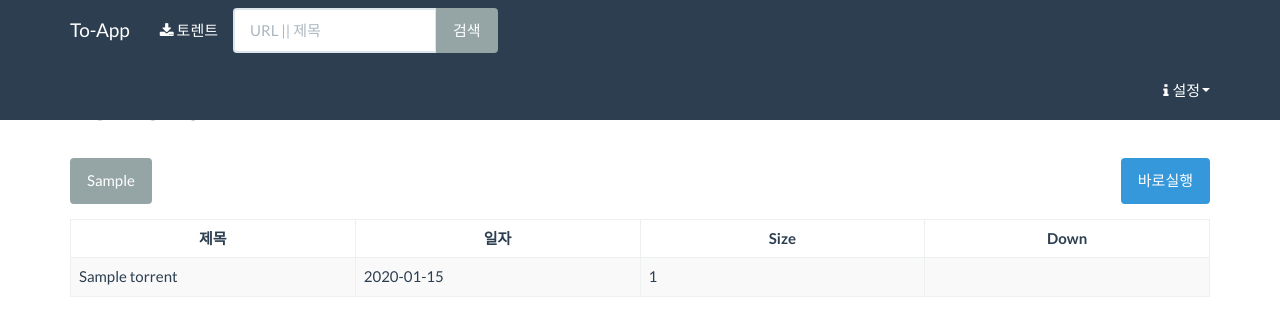
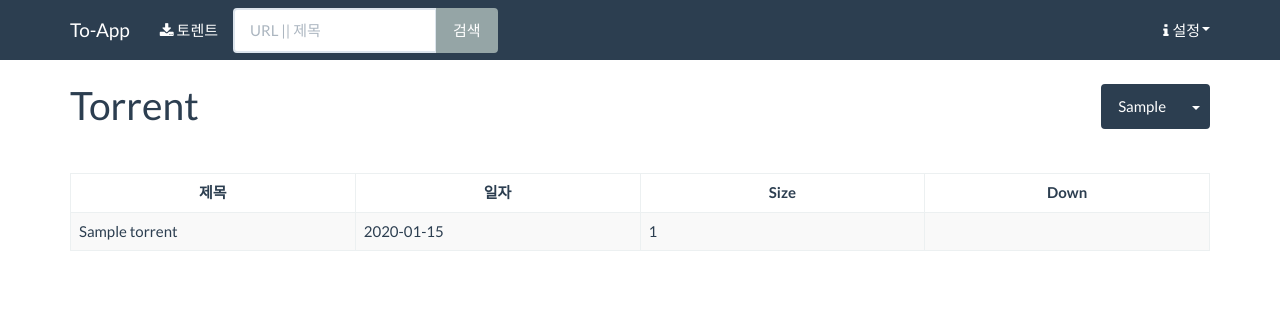
Before and after one commit to star16m/toapp, a Spring app: page /torrent in a window 1280 px wide. Shown: the top 336 px of the page. Run offline with Thymeleaf, Linux system fonts and the light colour scheme; the template is opened without the code that fills it: most values are stand-ins (such as "Sample title", 1, 10 or a date in 2020); data that the repository does not hold is empty.

Commit message:
recovered torrent.html

```diff
--- a/src/main/java/star16m/utils/toapp/torrent/TorrentController.java
+++ b/src/main/java/star16m/utils/toapp/torrent/TorrentController.java
@@ -37,7 +37,7 @@ public class TorrentController {
 		List<Torrent> torrentList = null;
 		if (lastDays != null && lastDays > 0) {
 			List<String> lastDaysList = TorrentCollector.getTargetLastDays(lastDays);
-			torrentList = torrentRepository.findTorrentByDateStringIn(lastDaysList);
+			torrentList = torrentRepository.findTorrentByDateStringInOrderByDateStringDescUrlDesc(lastDaysList);
 		} else {
 			torrentList = torrentRepository.findAllTorrentByOrderByDateStringDescUrlDesc();
 		}
--- a/src/main/java/star16m/utils/toapp/torrent/TorrentRepository.java
+++ b/src/main/java/star16m/utils/toapp/torrent/TorrentRepository.java
@@ -16,7 +16,7 @@ public interface TorrentRepository extends JpaRepository<Torrent, String>{
 	@Transactional
 	public boolean existsByUrl(String detailUrl);
 	public List<Torrent> findTorrentByDownload(boolean download);
-	public List<Torrent> findTorrentByDateStringIn(List<String> targetDateStringList);
+	public List<Torrent> findTorrentByDateStringInOrderByDateStringDescUrlDesc(List<String> targetDateStringList);
 	@Transactional
 	public void deleteByDateStringNotIn(List<String> targetDateStringList);
 
--- a/src/main/resources/templates/layout/default.html
+++ b/src/main/resources/templates/layout/default.html
@@ -48,14 +48,6 @@
 	                <ul class="nav navbar-nav">
 	                    <li><a href="/torrent"><i class="fa fa-download"></i> 토렌트</a></li>
 	                </ul>
-	                <form class="navbar-form" role="search" th:action="@{/torrent/}">
-	                	<div class="input-group">
-		                    <input class="form-control" id="keyword" placeholder="URL || 제목" />
-		                    <span class="input-group-btn">
-		                    	<button class="btn btn-default" type="submit">검색</button>
-		                    </span>
-	                    </div>
-                    </form>
 	                <ul class="nav navbar-nav navbar-right">
 	                	<li class="dropdown">
 			              <a class="dropdown-toggle fa fa-info" data-toggle="dropdown" href="#" id="themes"> 설정<span class="caret"></span></a>
@@ -65,6 +57,14 @@
 			              </ul>
 			            </li>
 	                </ul>
+	                <form class="navbar-form" role="search" th:action="@{/torrent/}">
+	                	<div class="input-group">
+		                    <input class="form-control" id="keyword" placeholder="URL || 제목" />
+		                    <span class="input-group-btn">
+		                    	<button class="btn btn-default" type="submit">검색</button>
+		                    </span>
+	                    </div>
+                    </form>
 	            </div>
         	</div>
         </div>
--- a/src/main/resources/templates/torrent.html
+++ b/src/main/resources/templates/torrent.html
@@ -11,22 +11,20 @@
 
 <!-- #################### PAGE-TITLE #################### -->
 <section layout:fragment="page-title">
-   	<h1 class="page-header">Torrent</h1>
-	<div class="dropdown">
-		<button class="btn btn-default dropdown-toggle" type="button" id="dropdownMenu1" data-toggle="dropdown" aria-haspopup="true" aria-expanded="true" th:text="${#strings.defaultString(currentKeyword, '전체보기')}">
-			Torrent<span class="caret"></span>
-		</button>
-		<ul class="dropdown-menu" aria-labelledby="dropdownMenu1">
-			<li ><a th:href="@{'/torrent/'}" >전체보기</a></li>
-			<li role="separator" class="divider"></li>
-		    <li th:each="keyword : ${keywords}"><a th:href="@{'/torrent/' + ${keyword.keyword}}" th:text="${keyword.keyword}">Torrent</a></li>
-  		</ul>
-	<div class="pull-right">
-		<form action="#" th:if="${#strings.length(currentKeyword) > 0}" th:action="@{/torrent/collect}" th:method="patch">
-				<input type="hidden" th:value="${currentKeyword}" th:attr="name='currentKeyword'" />
-			<button type="submit" class="btn btn-info pull-right">바로실행</button>
- 		</form>
-	</div>
+   	<div class="page-header">
+   		<h1 class="inline-h1">Torrent</h1>
+		<div class="btn-group pull-right">
+			<a class="btn btn-primary" th:href="@{'/torrent/'+${currentKeyword}}" th:text="${#strings.defaultString(currentKeyword, '전체보기')}">전체보기</a>
+			<a class="btn btn-primary dropdown-toggle dropdown-toggle-split" data-toggle="dropdown" aria-haspopup="true" aria-expanded="false">
+				<span class="caret"></span>
+			</a>
+			<ul class="dropdown-menu" aria-labelledby="dropdownMenu">
+				<li ><a th:href="@{'/torrent/'}" >전체보기</a></li>
+				<li role="separator" class="divider"></li>
+			    <li th:each="keyword : ${keywords}"><a th:href="@{'/torrent/' + ${keyword.keyword}}" th:text="${keyword.keyword}">Torrent</a></li>
+	  		</ul>
+		</div>
+  	</div>
 </section>
 
 <!-- #################### CONTENT #################### -->
```
Also changed, not shown: 1 other file.
